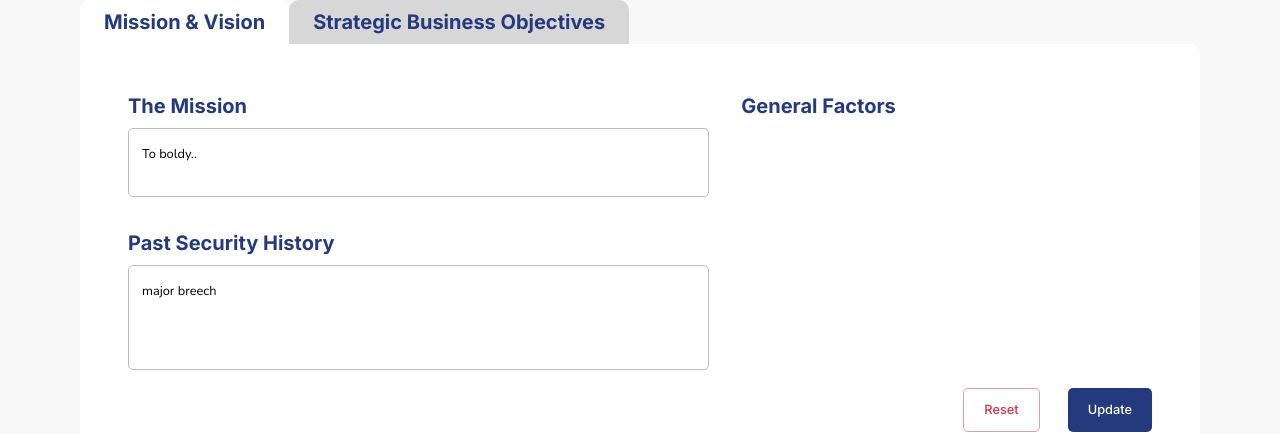
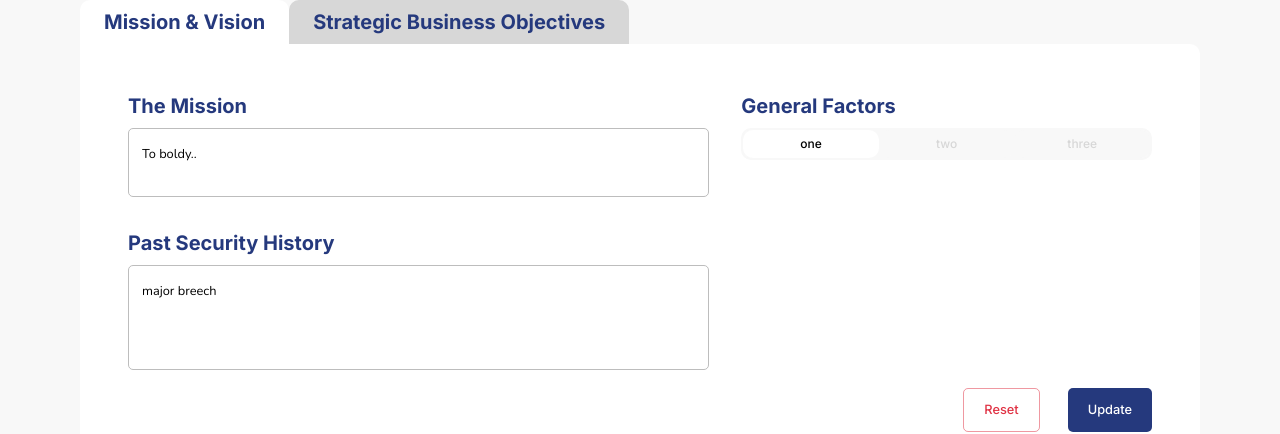
Before and after one commit to XaviourG/avertro-challenge, a React (Create React App) app in the folder client/: page / in a window 1280 px wide. Both pictures are taken after a click on the element "Mission & Vision". Shown: the part 415-849 px from the top of the page. Built offline with nearby package versions, Linux system fonts and the light colour scheme; the HTML template or start-up script is replaced by a standard one.

Commit message:
create Avertro selector component

```diff
--- a/client/src/components/mission/MissionAndVision.tsx
+++ b/client/src/components/mission/MissionAndVision.tsx
@@ -4,6 +4,7 @@ import { useStore } from "../../stores/RootStore";
 import { observer } from "mobx-react-lite";
 import Colors from "../../core/ColorPalette";
 import MissionContentDTO from "../../models/DTOs/MissionContentDTO";
+import AvertroSelector from "../selector/AvertroSelector";
 
 const MissionAndVision = observer((): ReactElement => {
   const { StrategyStore } = useStore();
@@ -35,7 +36,10 @@ const MissionAndVision = observer((): ReactElement => {
 
   return (
     <form onSubmit={onSubmitForm}>
-      <Grid container sx={{p: '2rem'}}>
+      <Grid container
+        px={{ xs: '1rem', lg: '2rem'}}
+        py={{ xs: '1.5rem', lg: '2rem'}}
+      >
         <Grid item xs={12} lg={7} pr={{sx: '0rem', lg: '1rem'}}>
           <Typography variant="h2" sx={{ pb: '0.5rem' }}>
             {'The Mission'}
@@ -67,10 +71,17 @@ const MissionAndVision = observer((): ReactElement => {
           />
         </Grid>
 
-        <Grid item xs={12} lg={5} pl={{sx: '0rem', lg: '1rem'}}>
+        <Grid item xs={12} lg={5}
+          pl={{xs: '0rem', lg: '1rem'}}
+          pt={{xs: '2rem', lg: '0rem'}}
+        >
           <Typography variant="h2" sx={{ pb: '0.5rem' }}>
             {'General Factors'}
           </Typography>
+          <AvertroSelector
+            options={['one', 'two', 'three']}
+            select={(n: number) => console.log(n)}
+          />
         </Grid>
 
         <Grid item xs={12}>
--- /dev/null
+++ b/client/src/components/selector/AvertroSelector.tsx
@@ -0,0 +1,49 @@
+import { ReactElement, useState } from "react";
+import Colors from "../../core/ColorPalette";
+import { Typography } from "@mui/material";
+
+interface Props {
+  options: string[],
+  select: (index: number) => void,
+}
+
+const AvertroSelector = ({
+  options,
+  select,
+}: Props): ReactElement => {
+  const [selected, setSelected] = useState(0);
+
+  return (
+    <div style={{
+      display: 'flex',
+      width: '100%',
+      borderRadius: '10px',
+      backgroundColor: Colors.AVERTRO_BACKGROUND,
+      padding: '0rem',
+      border: `2px solid ${Colors.AVERTRO_BACKGROUND}`
+    }}>
+      {
+        options.map((option, key) => (
+          <div style={{
+            display: 'flex',
+            justifyContent: 'center',
+            width: '100%',
+            padding: '0.25rem 1rem 0.25rem 1rem',
+            backgroundColor: (key === selected) ? Colors.AVERTRO_WHITE : Colors.AVERTRO_BACKGROUND,
+            borderRadius: '10px',
+            transition: '500ms',
+            cursor: 'pointer',
+            color: (key === selected) ? Colors.BODY_TEXT : Colors.PAGE_BORDER,
+          }} onClick={() => setSelected(key)}>
+            <Typography color='inherit' variant="h3" sx={{ fontSize: '0.75rem'}}>
+              {option}
+            </Typography>
+          </div>
+        ))
+      }
+
+    </div>
+  );
+}
+
+export default AvertroSelector;
```
